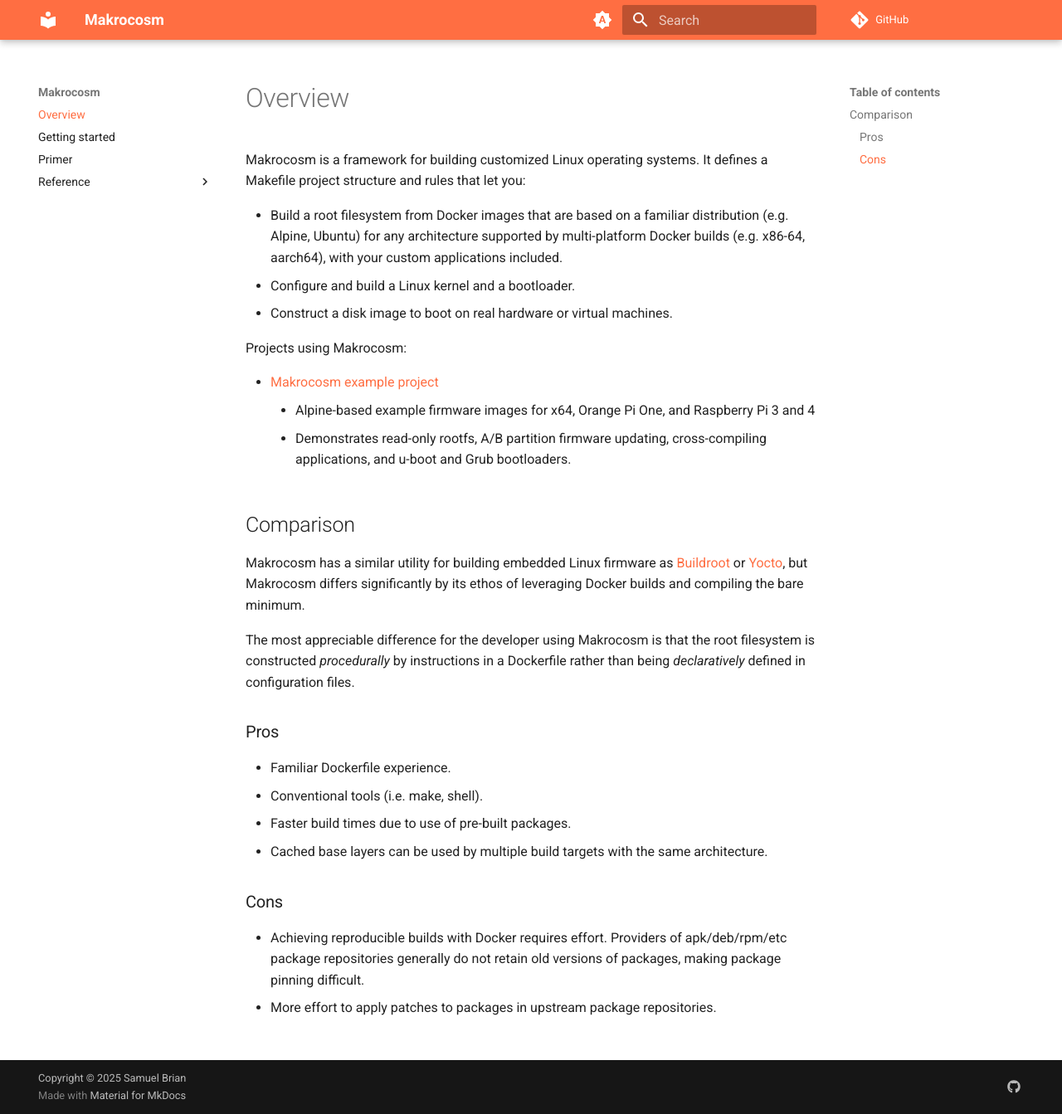
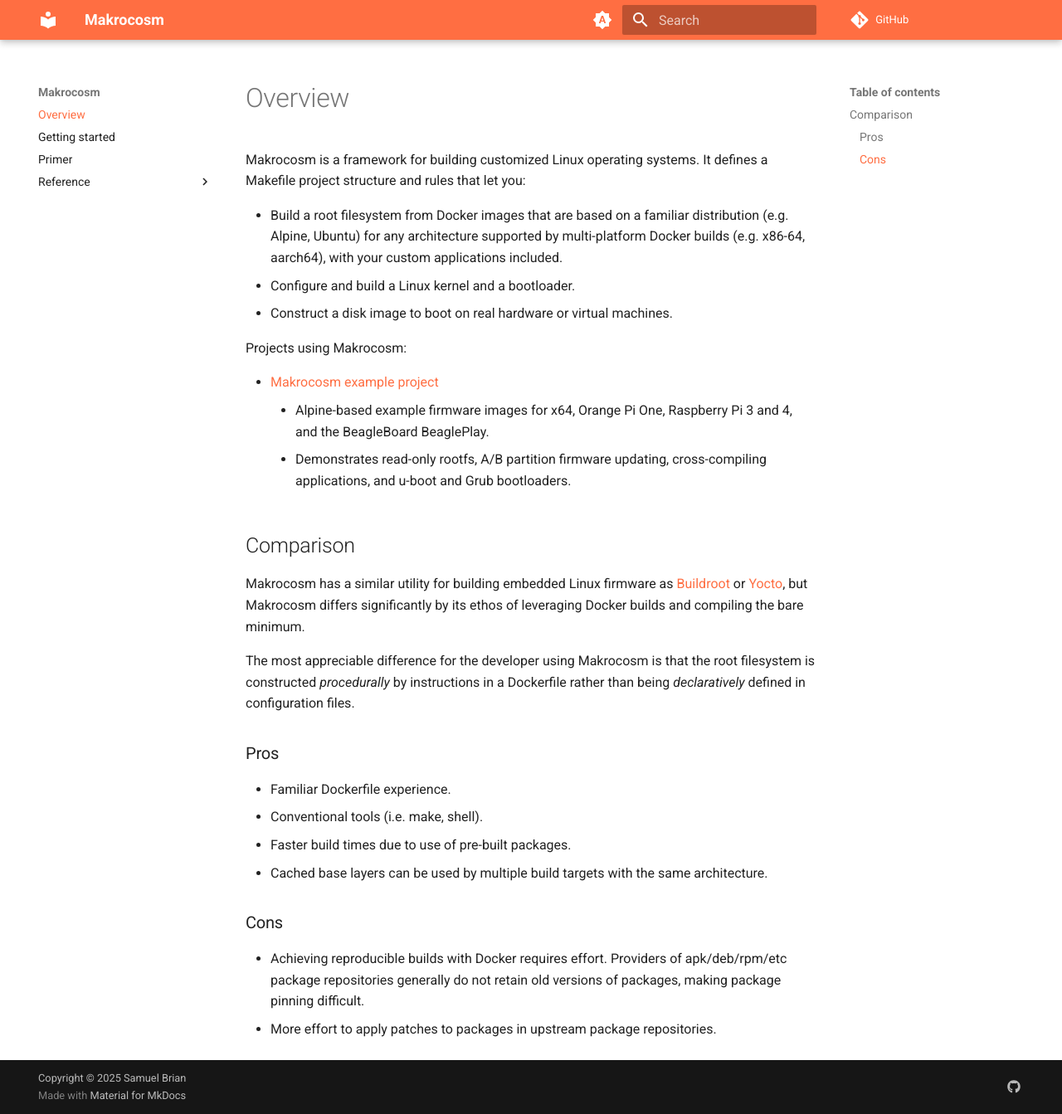
Before and after one commit to makrocosm/makrocosm, an MkDocs documentation site: the page built from docs/index.md, in a window 1280 px wide and 1343 px high. Shown: the whole window at 83% size. Built offline with MkDocs 1.6.1 and Material for MkDocs 9.7.7, drawn with Linux system fonts in a browser that asks for light colours; comment, search, counter and statistics services are not loaded.

Commit message:
doc: mention the BeaglePlay

```diff
--- a/docs/index.md
+++ b/docs/index.md
@@ -13,7 +13,7 @@ It defines a Makefile project structure and rules that let you:
 Projects using Makrocosm:
 
   - [Makrocosm example project](https://www.github.com/makrocosm/example-project)
-    - Alpine-based example firmware images for x64, Orange Pi One, and Raspberry Pi 3 and 4
+    - Alpine-based example firmware images for x64, Orange Pi One, Raspberry Pi 3 and 4, and the BeagleBoard BeaglePlay.
     - Demonstrates read-only rootfs, A/B partition firmware updating, cross-compiling applications, and u-boot and Grub bootloaders.
 
 ## Comparison
```
Also changed, not shown: README.md (+5 -3 lines).
